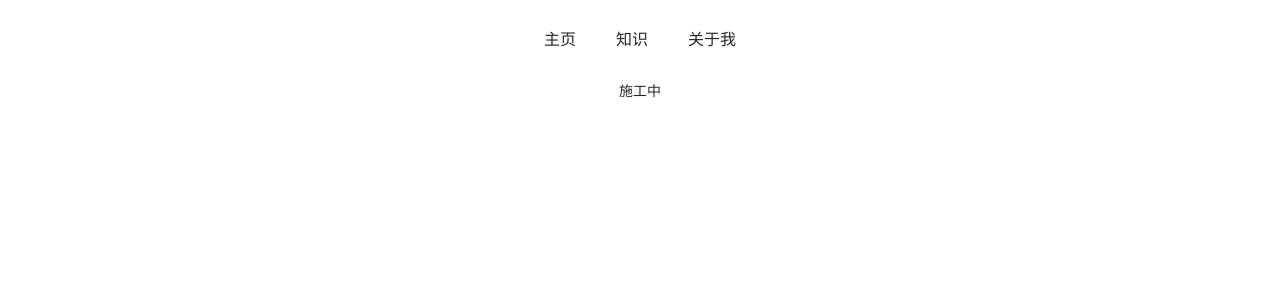
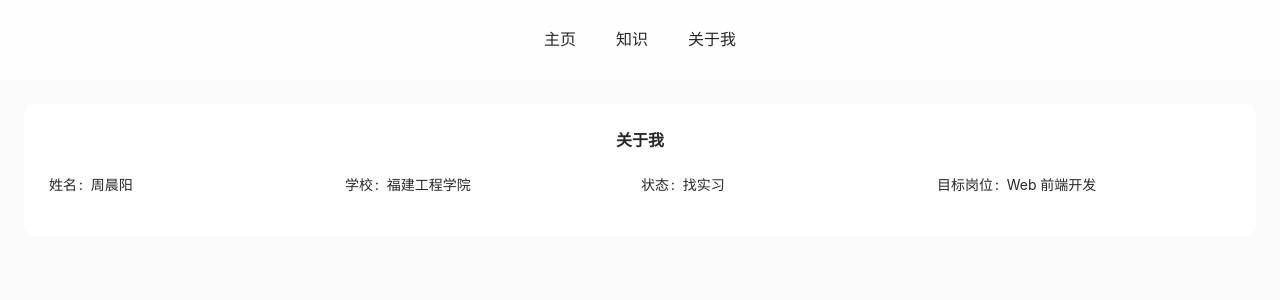
Before and after one commit to ZZZCNY/zcy, a React (Create React App) app: page /about in a window 1280 px wide. Shown: the top 300 px of the page. Built offline with nearby package versions, Linux system fonts and the light colour scheme.

Commit message:
0.0.4
优化 深色模式下的显示效果
新增 关于我

```diff
--- a/package.json
+++ b/package.json
@@ -1,6 +1,6 @@
 {
   "name": "zcy",
-  "version": "0.0.3",
+  "version": "0.0.4",
   "private": true,
   "dependencies": {
     "@testing-library/jest-dom": "^5.16.4",
--- a/src/App.css
+++ b/src/App.css
@@ -3,6 +3,7 @@
 
 .App {
   text-align: center;
+  min-height: 100vh;
 }
 
 .App-logo {
@@ -20,11 +21,17 @@
   .App-header {
     background-color: rgba(255, 255, 255, 0.8);
   }
+  .App{
+    background-color: #fafafa;
+  }
 }
 
 @media (prefers-color-scheme: dark) {
   .App-header {
     background-color: rgba(0, 0, 0, 0.8);
+  }
+  .App{
+    background-color: #000000;
   }
 }
 
--- a/src/pages/about/index.css
+++ b/src/pages/about/index.css
@@ -1,3 +1,17 @@
-.about{
+.About {
+  margin: 24px;
   padding: 24px;
+  border-radius: 10px;
 }
+
+@media (prefers-color-scheme: light) {
+  .About {
+    background-color: #ffffff;
+  }
+}
+
+@media (prefers-color-scheme: dark) {
+  .About {
+    background-color: #141414;
+  }
+}
--- a/src/pages/about/index.tsx
+++ b/src/pages/about/index.tsx
@@ -1,6 +1,16 @@
+import { Descriptions } from 'antd'
+import './index.css'
+
 const About: React.FC = () => {
   return (
-    <div className="about">施工中</div>
+    <div className='About'>
+      <Descriptions title='关于我' column={{ xs: 2, sm: 3, md: 4 }}>
+        <Descriptions.Item label='姓名'>周晨阳</Descriptions.Item>
+        <Descriptions.Item label='学校'>福建工程学院</Descriptions.Item>
+        <Descriptions.Item label='状态'>找实习</Descriptions.Item>
+        <Descriptions.Item label='目标岗位'>Web 前端开发</Descriptions.Item>
+      </Descriptions>
+    </div>
   )
 }
 
--- a/src/pages/home/index.css
+++ b/src/pages/home/index.css
@@ -34,7 +34,7 @@
   width: calc(50% - 10px);
 }
 
-.time-node-center{
+.time-node-center {
   width: 10px;
   height: 10px;
   border-style: solid;
@@ -42,6 +42,18 @@
   border-radius: 50%;
 }
 
-.Home{
+.Home {
   overflow: hidden;
 }
+
+@media (prefers-color-scheme: light) {
+  .Home {
+    background-color: #ffffff;
+  }
+}
+
+@media (prefers-color-scheme: dark) {
+  .Home {
+    background-color: #000000;
+  }
+}
--- a/src/pages/home/index.tsx
+++ b/src/pages/home/index.tsx
@@ -10,7 +10,7 @@ const Home: React.FC = () => {
           <div>我是周晨阳</div>
         </div>
       </div>
-      <Timeline mode='left'>
+      <Timeline className='timeline' mode='left'>
         <Timeline.Item label='2019-09'>进入福建工程学院</Timeline.Item>
         <Timeline.Item label='2019-12-18'>
           注册{' '}
```
